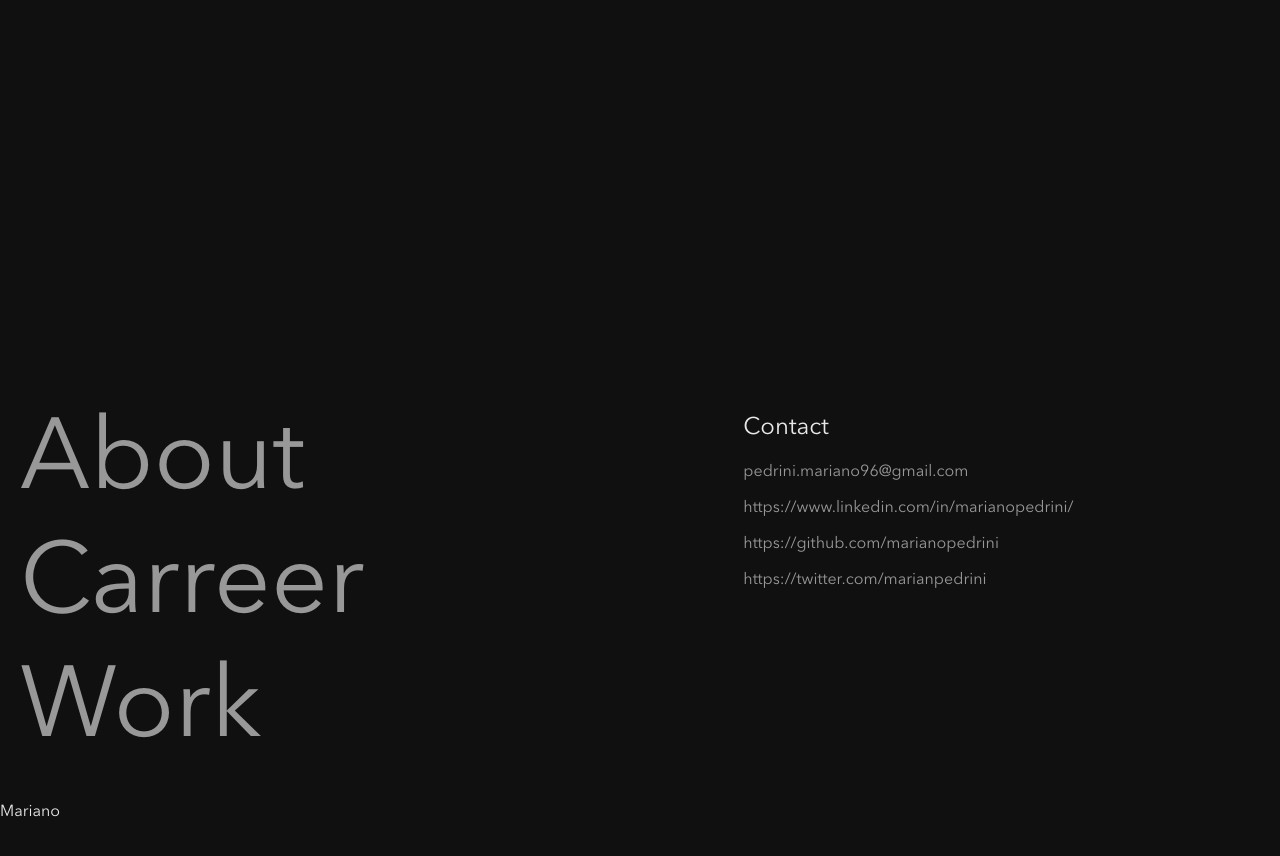
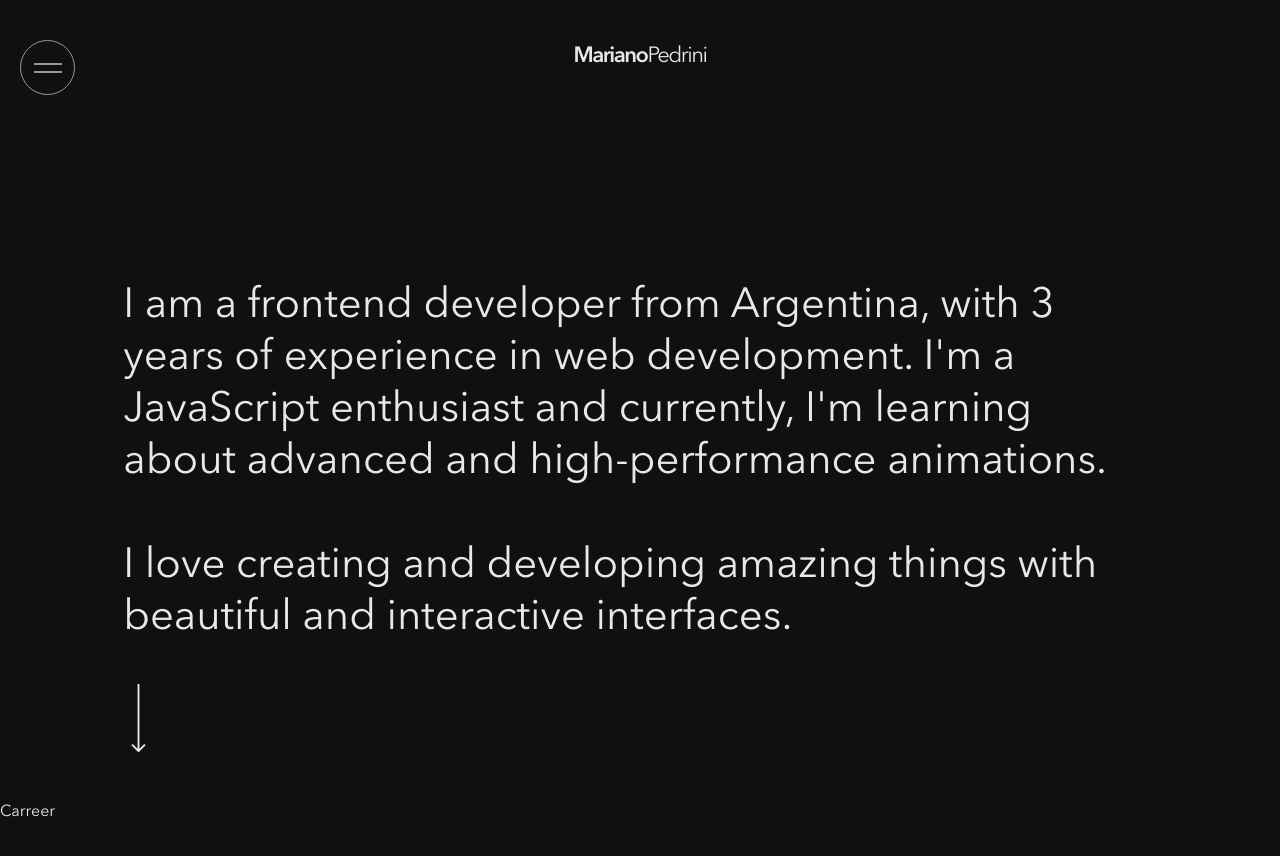
Before and after one commit to marianopedrini/portfolio-2023, a Next.js app: page / in a window 1280 px wide. Shown: the top 856 px of the page. Before the commit the page ends 824 px from the top, so only its background shows below. Built offline with nearby package versions, Linux system fonts and the light colour scheme.

Commit message:
About section finished.

```diff
--- /dev/null
+++ b/src/app/(index)/AboutSection.tsx
@@ -0,0 +1,26 @@
+import Image from "next/image";
+
+const AboutSection = () => {
+  return (
+    <section className="w-full min-h-[100dvh] flex items-end pt-40">
+      <div className="container h-full grid grid-cols-12 mb-12">
+        <h4 className="text-2xl pr-1 md:text-3xl lg:text-4xl lg:col-start-2 lg:col-end-12 lg:leading-[52px] xl:text-[42px] group">
+          I am a frontend developer from Argentina, with 3 years of experience in web development. I'm a JavaScript enthusiast and currently, I'm learning about advanced and high-performance animations.
+          <br />
+          <br />
+          I love creating and developing amazing things with beautiful and
+          interactive interfaces.
+        </h4>
+        <Image
+          className="col-start-2 ml-2 mt-10"
+          src="/about-arrow.svg"
+          alt="Arrow pointing down"
+          width={15}
+          height={50}
+        />
+      </div>
+    </section>
+  );
+};
+
+export default AboutSection;
--- /dev/null
+++ b/src/app/(index)/CarreerSection.tsx
@@ -0,0 +1,11 @@
+import React from 'react'
+
+const CarreerSection = () => {
+  return (
+    <section className="w-full min-h-[100dvh]">
+        Carreer
+    </section>
+  )
+}
+
+export default CarreerSection
--- /dev/null
+++ b/src/app/components/Header.tsx
@@ -0,0 +1,24 @@
+const Header = ({ isActive,setIsActive }: { isActive: boolean; setIsActive: (active: boolean) => void; }) => {
+  const handleClick = () => {
+    setIsActive(!isActive);
+  };
+
+  return (
+    <div className="fixed top-0 w-full">
+
+        <div className="container h-fit mt-10">
+        <div
+            className="w-[45px] -mt-2 md:mt-0 md:w-[55px] absolute border border-grey rounded-full aspect-square flex items-center justify-center hover:border-grey transition duration-200 ease-in-out group cursor-pointer"
+            onClick={handleClick}
+        >
+            <span className="absolute translate-y-1 h-[2px] w-5 md:w-7 bg-grey group-hover:bg-grey transition duration-200 ease-in-out"></span>
+            <span className="absolute -translate-y-1 h-[2px] w-5 md:w-7 bg-grey group-hover:bg-grey transition duration-200 ease-in-out"></span>
+        </div>
+
+        <h2 className="text-center text-[22px] tracking-[-1.5px]"><span className="font-semibold">Mariano</span>Pedrini</h2>
+        </div>
+    </div>
+  );
+};
+
+export default Header;
--- a/src/app/components/NavBar.tsx
+++ b/src/app/components/NavBar.tsx
@@ -10,13 +10,13 @@ const NavBar = () => {
         <div className='w-full grid grid-cols-12'>
             <nav className='col-span-7'>
                 <ul className='text-[100px] leading-[100px] text-grey flex flex-col gap-6'>
-                    {menuLinks.map(navlink => <li><Link href={navlink.link}>{navlink.text}</Link></li>)}
+                    {menuLinks.map(navlink => <li className='hover:text-darkgrey' key={navlink.link}><Link href={navlink.link}>{navlink.text}</Link></li>)}
                 </ul>
             </nav>
             <nav>
                 <h6 className='text-2xl mb-4'>Contact</h6>
                 <ul className='text-grey flex flex-col gap-3'>
-                    {contactLinks.map(navlink => <li><Link href={navlink.link}>{navlink.text}</Link></li>)}
+                    {contactLinks.map(navlink => <li className='hover:text-white' key={navlink.link}><Link href={navlink.link} target="_blank">{navlink.text}</Link></li>)}
                 </ul>
             </nav>
         </div>
--- a/src/app/page.tsx
+++ b/src/app/page.tsx
@@ -1,13 +1,23 @@
+"use client"
+import { useState } from "react";
+
 import NavBar from "./components/NavBar";
+import Header from "./components/Header";
+import AboutSection from "./(index)/AboutSection";
+import CarreerSection from "./(index)/CarreerSection";
 
 export default function Home() {
+  const [isMenuActive, setIsMenuActive] = useState(false)
+
   return (
-    <main>
-        <NavBar />
-      Mariano
+    <main className="h-[300vh]">
+        {/* <NavBar /> */}
+        <Header isActive={isMenuActive} setIsActive={setIsMenuActive}/>
+        <AboutSection />
+        <CarreerSection />
     </main>
   )
 }
 
-// className='container font-avenir text-[82px] tracking-[-4px]'
+// className='container text-[82px] tracking-[-4px]'
 // <span className="font-semibold">Mariano</span>Pedrini
--- /dev/null
+++ b/src/app/work/[slug]/page.tsx
@@ -0,0 +1,5 @@
+const WorkDetail = ({ params }: { params: { slug: string } }) => {
+    return <div>Work: {params.slug}</div>
+}
+
+export default WorkDetail;
--- a/tailwind.config.ts
+++ b/tailwind.config.ts
@@ -9,6 +9,7 @@ const config: Config = {
         'white': '#E8E8E8',
         'black': '#101010',
         'grey': '#989898',
+        'darkgrey': '#5E5E5E'
     },
     container: {
       // container centered
```
Also changed, not shown: public/about-arrow.svg (added), src/app/(index)/ContactSection.tsx (added), src/app/(index)/SkillsSection.tsx (added), src/app/(index)/WorkSection.tsx (added), src/app/globals.css (line endings or trailing spaces), 1 other file (tests, documents, lock files or other folders).
